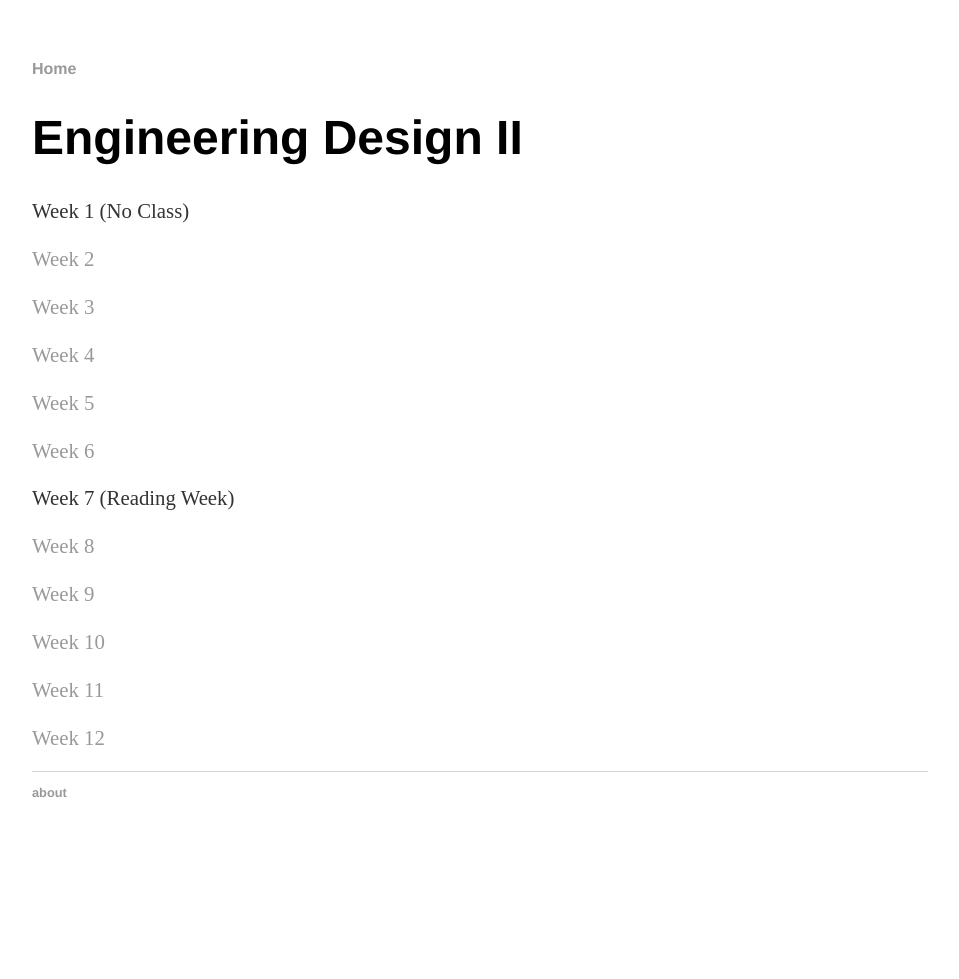
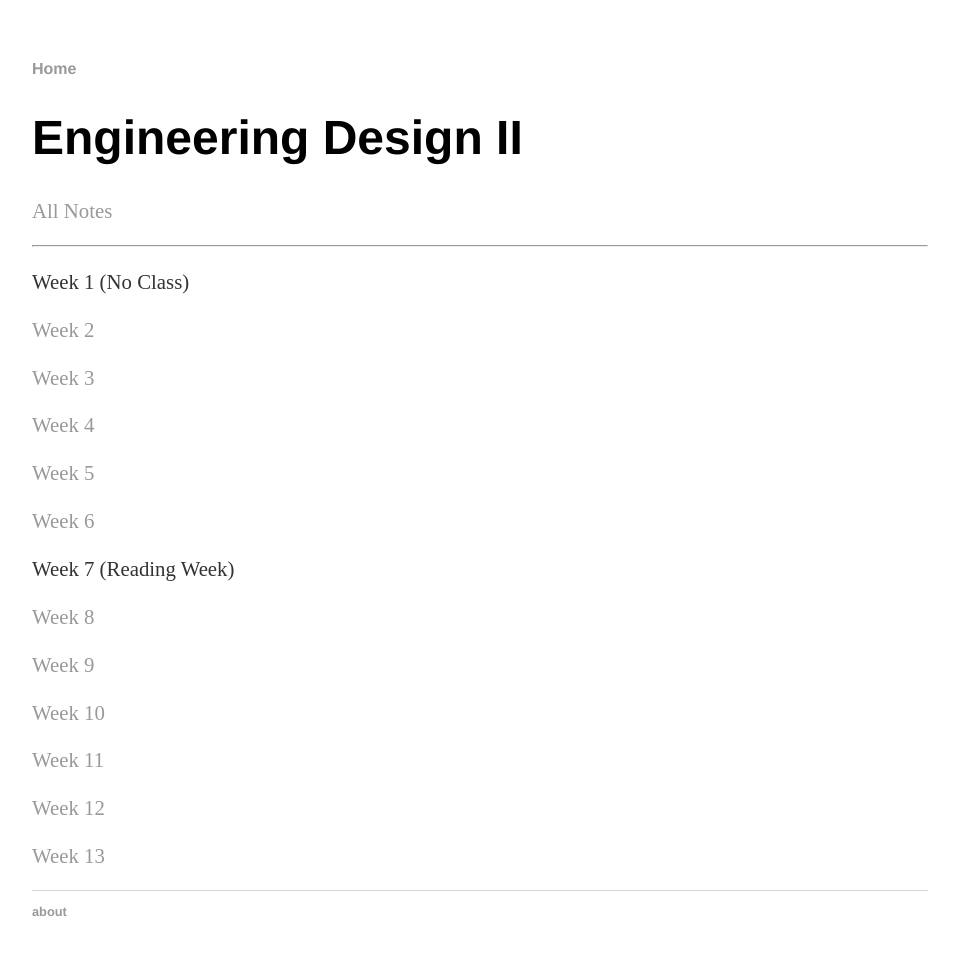
Before and after one commit to GenNotes/GenNotes.github.io, a Jekyll site: the page built from EMEC-4438/index.html, in a window 1280 px wide. Shown: the whole page, without its empty margins (160-1119 px from the left). Built offline with Jekyll 4.4.1, drawn with Linux system fonts in a browser that asks for light colours; before the commit the page ends 900 px from its top, so only the background shows below that.

Commit message:
Update index.html

```diff
--- a/EMEC-4438/index.html
+++ b/EMEC-4438/index.html
@@ -4,7 +4,8 @@ title: Engineering Design II
 ---
 <div class="blurb">
 	<h1>Engineering Design II</h1>
-
+	<p><a href="EngDes2-All.pdf"> All Notes </a></p>
+	<hr>
 	<p> Week 1 (No Class) </p>
 	<p><a href="EngDes2-W2.pdf"> Week 2 </a></p>
  	<p><a href="EngDes2-W3.pdf"> Week 3 </a></p>
@@ -17,5 +18,6 @@ title: Engineering Design II
 	<p><a href="EngDes2-W10.pdf"> Week 10 </a></p>
  	<p><a href="EngDes2-W11.pdf"> Week 11 </a></p>
   	<p><a href="EngDes2-W12.pdf"> Week 12 </a></p>
+	<p><a href="EngDes2-W13.pdf"> Week 13 </a></p>
 
 </div><!-- /.blurb -->
```
